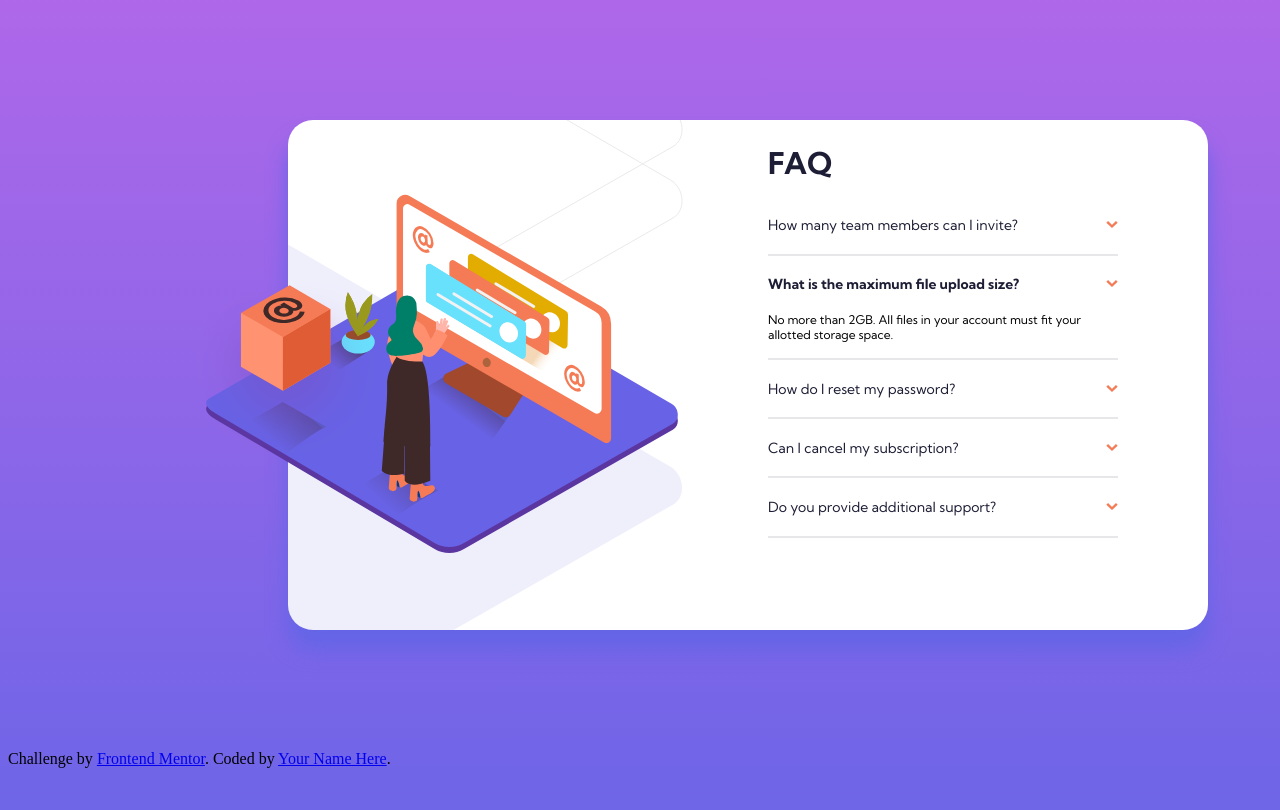
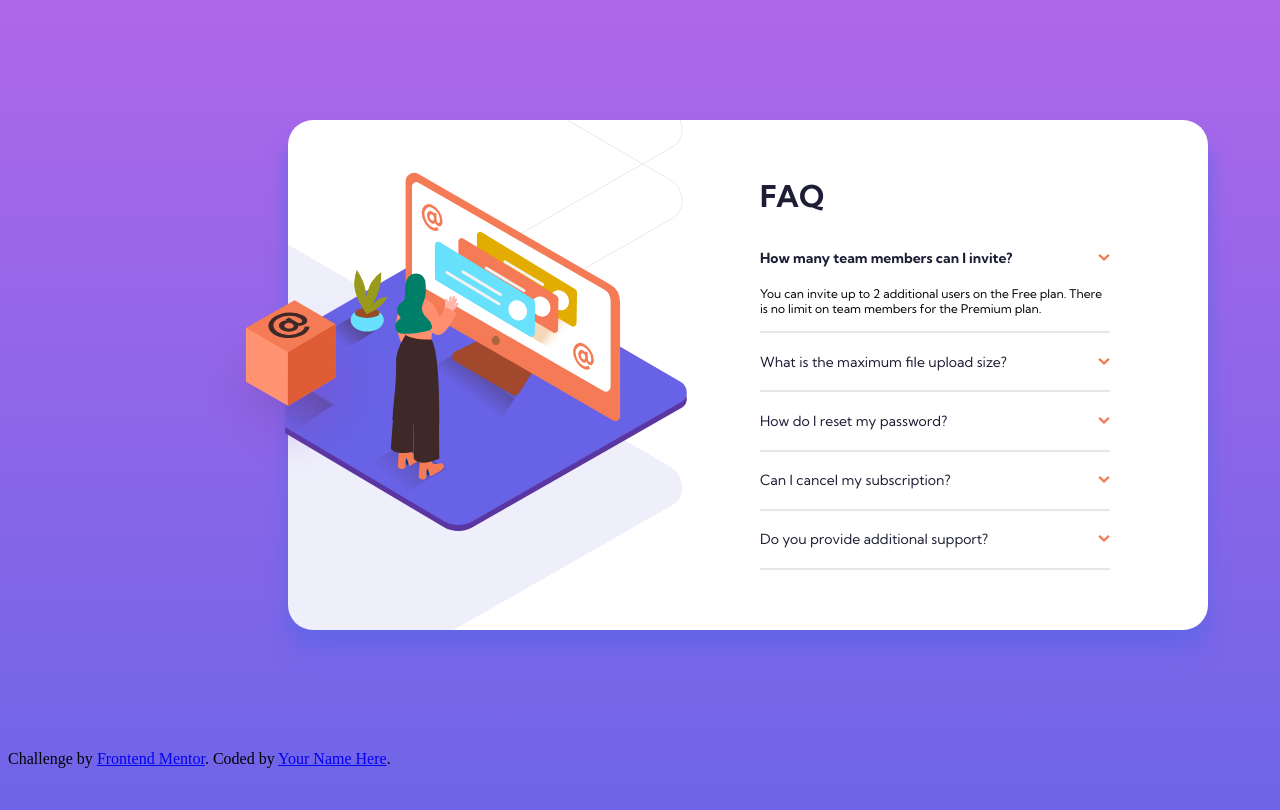
Before and after one commit to katie-stewart/faq-accordion-card-main-site, a website: page index.html in a window 1280 px wide. Both pictures are taken after a click on the element 943 px from the left and 306 px from the top of the page. Drawn offline with Linux system fonts and the light colour scheme.

Commit message:
added some neat Javascript functions

```diff
--- a/app.js
+++ b/app.js
@@ -9,6 +9,14 @@ const accordion = document.getElementsByClassName('faq');
 
 for (i = 0; i < accordion.length; i++) {
     accordion[i].addEventListener('click', function() {
-        this.classList.toggle('active')
+        var isActive = this.classList.contains('active')
+        document.querySelectorAll('.faq').forEach(function(element) {
+            element.classList.remove('active')
+        })
+        if (isActive) {
+            this.classList.remove('active')
+        } else {
+            this.classList.add('active')
+        }
     })
 }
--- a/index.html
+++ b/index.html
@@ -21,14 +21,15 @@
 
 <body>
     <div class="card">
-        <img class="box" src="/images/illustration-box-desktop.svg">
+        <div class="box">
+            <img src="/images/illustration-box-desktop.svg">
+        </div>
         <div class="graphics">
-            <img class="woman" src="/images/illustration-woman-online-desktop.svg">
-        </div>
-        <div class="accordion">
+
             <div class="title">
                 <h1>FAQ</h1>
             </div>
+            <div class="accordion">
                 <div class="faq">
                     <div class="question">
                         <h2>How many team members can I invite?</h2>
@@ -81,6 +82,7 @@
                 <hr>
             </div>
         </div>
+    </div>
     <div class="attribution">
         Challenge by <a href="https://www.frontendmentor.io?ref=challenge" target="_blank">Frontend Mentor</a>. Coded by <a href="#">Your Name Here</a>.
     </div>
--- a/styles.css
+++ b/styles.css
@@ -9,7 +9,7 @@ h1 {
         font-size: 30px;
         color: hsl(238, 29%, 16%);
         position: absolute;
-    margin-top: -60px;
+        margin-top: -50px;
     }
 
     h2 {
@@ -40,18 +40,27 @@ p {
         box-shadow: 0px 20px 20px hsl(240, 73%, 65%);
         display: flex;
         flex-direction: row;
-    justify-content: right;
         align-items: center;
     }
 
     .box {
-    margin-right: -45px;
-    margin-left: -92px;
-    position: relative;
+        margin-left: -93px;
+        margin-right: 0;
+        margin-top: 30px;
+        display: flex;
+        max-width: 90px;
+        z-index: 1;
     }
 
-.woman {
-    margin-left: -130px;
+    .graphics {
+        background-image: url(/images/illustration-woman-online-desktop.svg);
+        background-repeat: no-repeat;
+        background-position-x: -70px;
+    }
+
+    .title {
+        margin-left: 475px;
+        margin-top: 55px;
     }
 
     .accordion {
@@ -60,8 +69,10 @@ p {
         justify-content: right;
         align-items: left;
         margin-right: 90px;
-    margin-left: 90px;
+        margin-left: 475px;
         position: relative;
+        max-width: 350px;
+        margin-top: 65px;
     }
 
     .question {
```
Also changed, not shown: 1 other file. Lines whose indentation alone changed are shown as unchanged.
